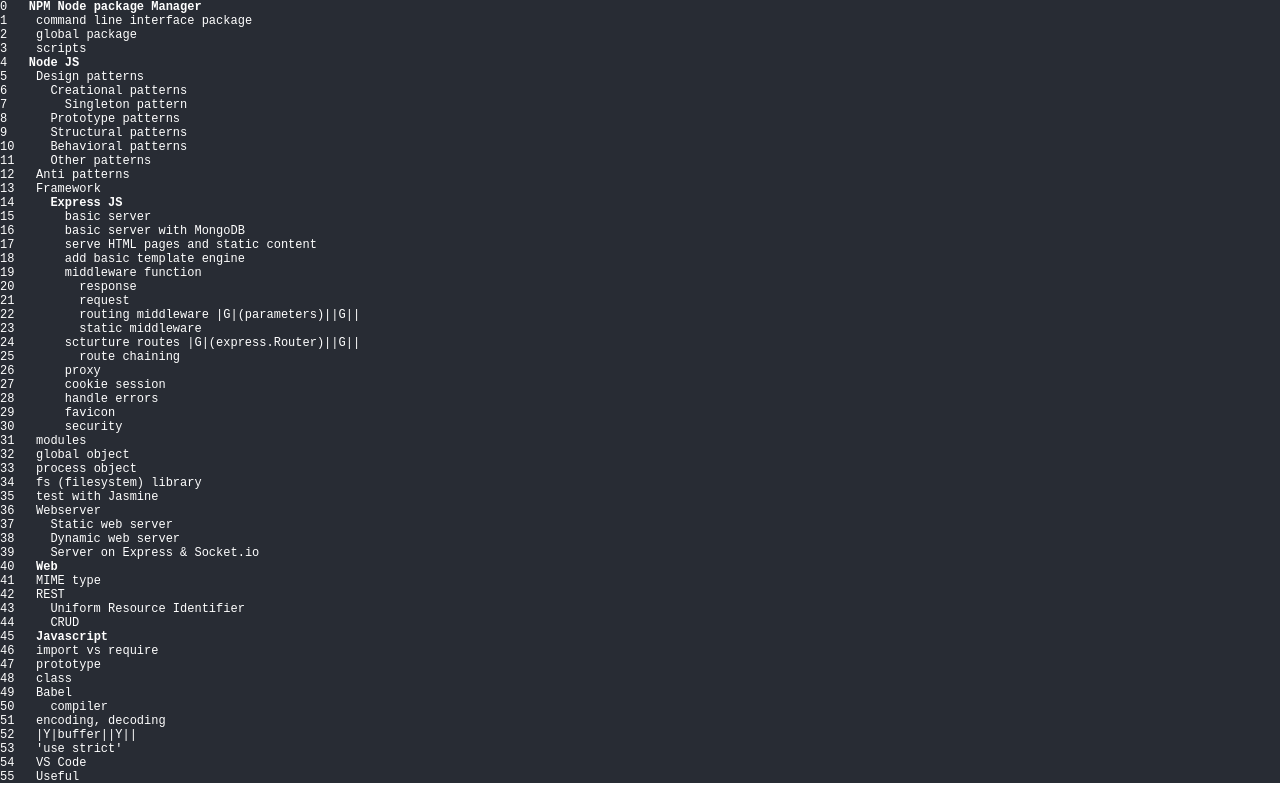
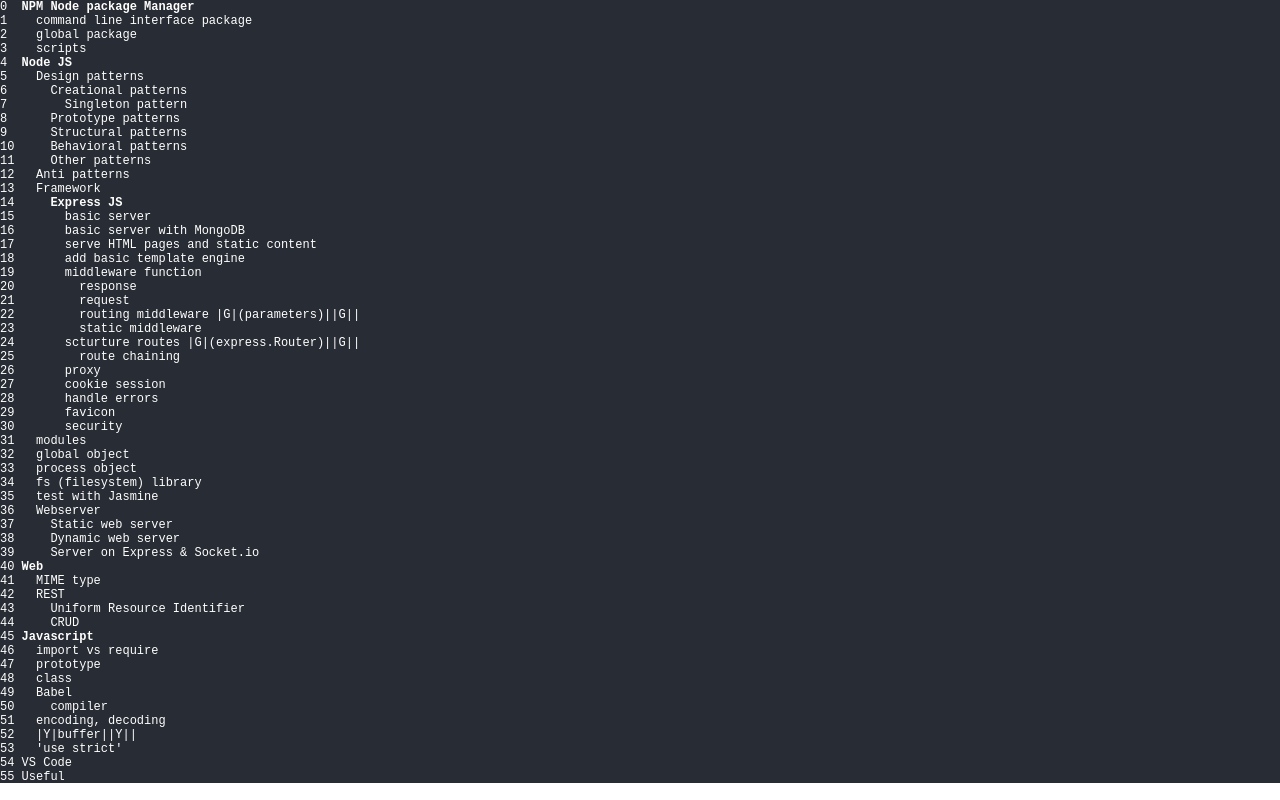
Before and after one commit to andrasSzemes/szemes, a React (Create React App) app: page / in a window 1280 px wide. Built offline with nearby package versions, Linux system fonts and the light colour scheme.

Commit message:
handle bold text in notes + refactor

```diff
--- a/src/components/Terminal.js
+++ b/src/components/Terminal.js
@@ -50,11 +50,32 @@ function textParser(text) {
         if (it.trim().substring(0, 2) === '• ') {
             return (<Text key={ix} style={{ paddingLeft: `${startSpaces.length * 7.2}px`, display: 'flex' }}>
                 <div style={{ minWidth: '14.4px' }}>•</div>
-                <div>{it.trim().substring(2)}</div>
+                <div>{formatText(it.trim().substring(2))}</div>
             </Text>)
         }
-        return <Text key={ix} style={{ paddingLeft: `${startSpaces.length * 7.2}px` }}>{it}</Text>
+        return <Text key={ix} style={{ paddingLeft: `${startSpaces.length * 7.2}px` }}>{formatText(it)}</Text>
     })
+}
+
+function formatText(text) {
+    const res = []
+    let bold = false;
+    for (let ix = 0; ix < text.length; ix++) {
+        const letter = text[ix]
+
+        if (text.substring(ix, ix + 3) === '***') {
+            bold = false;
+            ix += 2
+        }
+        else if (text.substring(ix, ix + 2) === '**') {
+            bold = true
+            ix += 1
+        } else {
+            res.push(<span key={ix} style={{ fontWeight: bold ? 700 : 400, fontFamily: 'monospace', fontSize: 12 }}>{letter}</span>)
+        }
+    }
+
+    return res;
 }
 
 function Terminal() {
@@ -65,27 +86,9 @@ function Terminal() {
         const title = topics[it].title;
         const [startSpaces] = /^[ ]*/.exec(title)
 
-        const res = []
-        let bold = false;
-        for (let ix = 0; ix < title.length; ix++) {
-            const letter = title[ix]
-
-            if (title.substring(ix, ix + 3) === '***') {
-                bold = false;
-                ix += 2
-            }
-            else if (title.substring(ix, ix + 2) === '**') {
-                bold = true
-                ix += 1
-            } else {
-                res.push(<span key={ix} style={{ fontWeight: bold ? 700 : 400, fontFamily: 'monospace', fontSize: 12 }}>{letter}</span>)
-            }
-
-        }
-
         return (<div key={ix} style={{ fontSize: 12, display: 'flex', flexDirection: 'row', fontFamily: 'monospace' }}>
-            <div style={{ minWidth: `${startSpaces.length * 7.2}px` }}>{ix}</div>
-            <div style={{ paddingLeft: `${3 * 7.2}px` }}>{res}</div>
+            <div style={{ minWidth: `${3 * 7.2}px` }}>{ix}</div>
+            <div style={{ paddingLeft: `${startSpaces.length * 7.2}px` }}>{formatText(title)}</div>
         </div>)
     })
 
```
Also changed, not shown: src/components/utils.js (added, +20 -0 lines).
